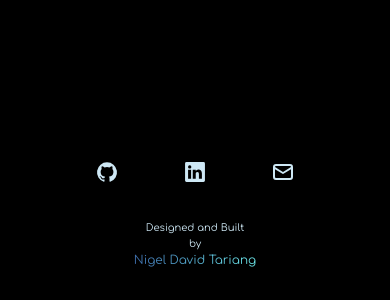
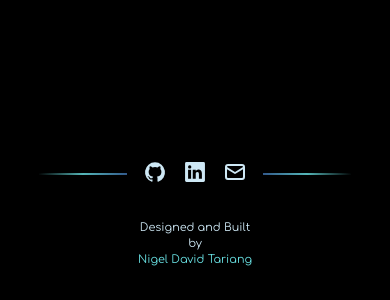
Before and after one commit to 0racularGh0st/portfolio-1.0, a Vue app: page / in a window 390 px wide. Shown: the part 1546-1846 px from the top of the page. Built offline with nearby package versions, Linux system fonts and the light colour scheme.

Commit message:
Add social design for mobile view

```diff
--- a/src/components/Footer.vue
+++ b/src/components/Footer.vue
@@ -1,6 +1,8 @@
 <template>
     <div class="footer">
-        <div>Designed and Built</div><div> by </div><div class="name">Nigel David Tariang</div>
+        <div class="other-text">Designed and Built</div>
+        <div class="other-text"> by </div>
+        <div class="name">Nigel David Tariang</div>
     </div>
 </template>
 <script>
@@ -12,20 +14,17 @@ export default {
 .footer{
         position: relative;
     text-align: center;
-    color: #cee8f5;
     font-family: 'Comfortaa';
-    font-size: 10px;
     line-height: 1rem;
     margin-bottom: 2rem;
+    font-size: 0.7rem;
+}
+.other-text{
+     color: #cee8f5;
+
 }
 .name{
-    font-size: 12px;
-    background: linear-gradient(90deg, rgb(62, 110, 173) 0%,rgb(106, 228, 230) 100%);
-    background-clip: text;
-    -webkit-background-clip: text;
-    -webkit-text-fill-color: transparent;
-    width: fit-content;
-    display: flex;
-    margin: 0 auto;
+
+    color: rgb(106, 228, 230);
 }
 </style>
--- a/src/components/Social.vue
+++ b/src/components/Social.vue
@@ -32,15 +32,40 @@ export default {
 </script>
 <style lang="scss" scoped>
 
-@media (min-width: 0px){
+@media (max-width: 768px){
     .outer-social-container{
         position: relative;
+        justify-content: center;
+        margin: 0 10%;
     }
     .social-container{
         display: flex;
         justify-content: space-around;
         margin-bottom: 2rem;
+        width: 100%;
+        align-items: center;
     }
+    .vertical-line1{
+            background: linear-gradient(-45deg, rgb(62, 110, 173) 0%,rgb(106, 228, 230) 50%, transparent 100%);
+            height: 1.5px;
+            width: 100%;
+            opacity: 0.8;
+        }
+        .vertical-line2{
+            background: linear-gradient(45deg, rgb(62, 110, 173) 0%,rgb(106, 228, 230) 50%, transparent 100%);
+            height: 1.5px;
+            width: 100%;
+            opacity: 0.8;
+        }
+        .github{
+            margin: 0 1rem;
+        }
+        .linkedin{
+            margin-right: 1rem;
+        }
+        .email{
+            margin-right: 1rem;
+        }
 }
 @media (min-width: 769px){
         .outer-social-container{
```
